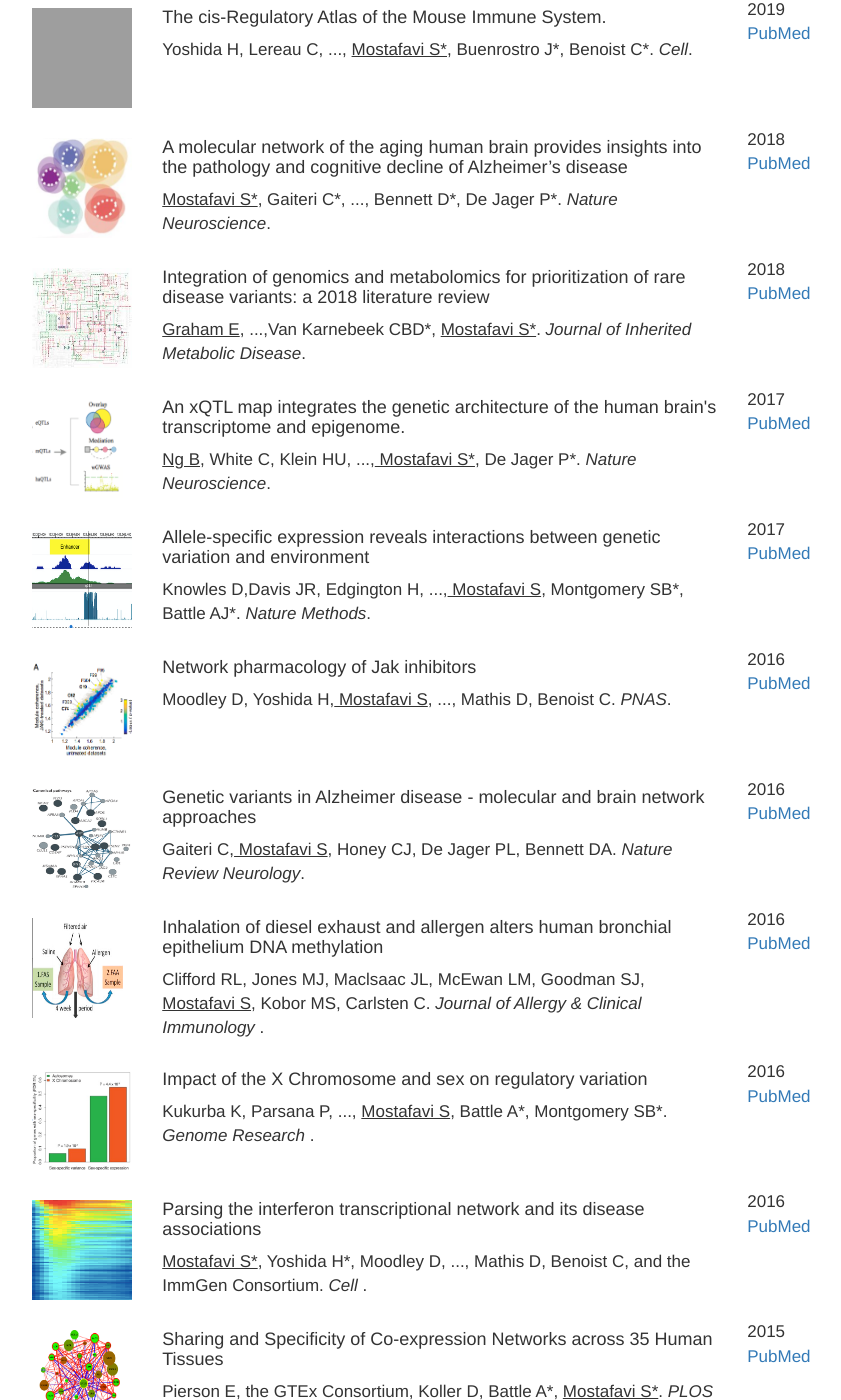
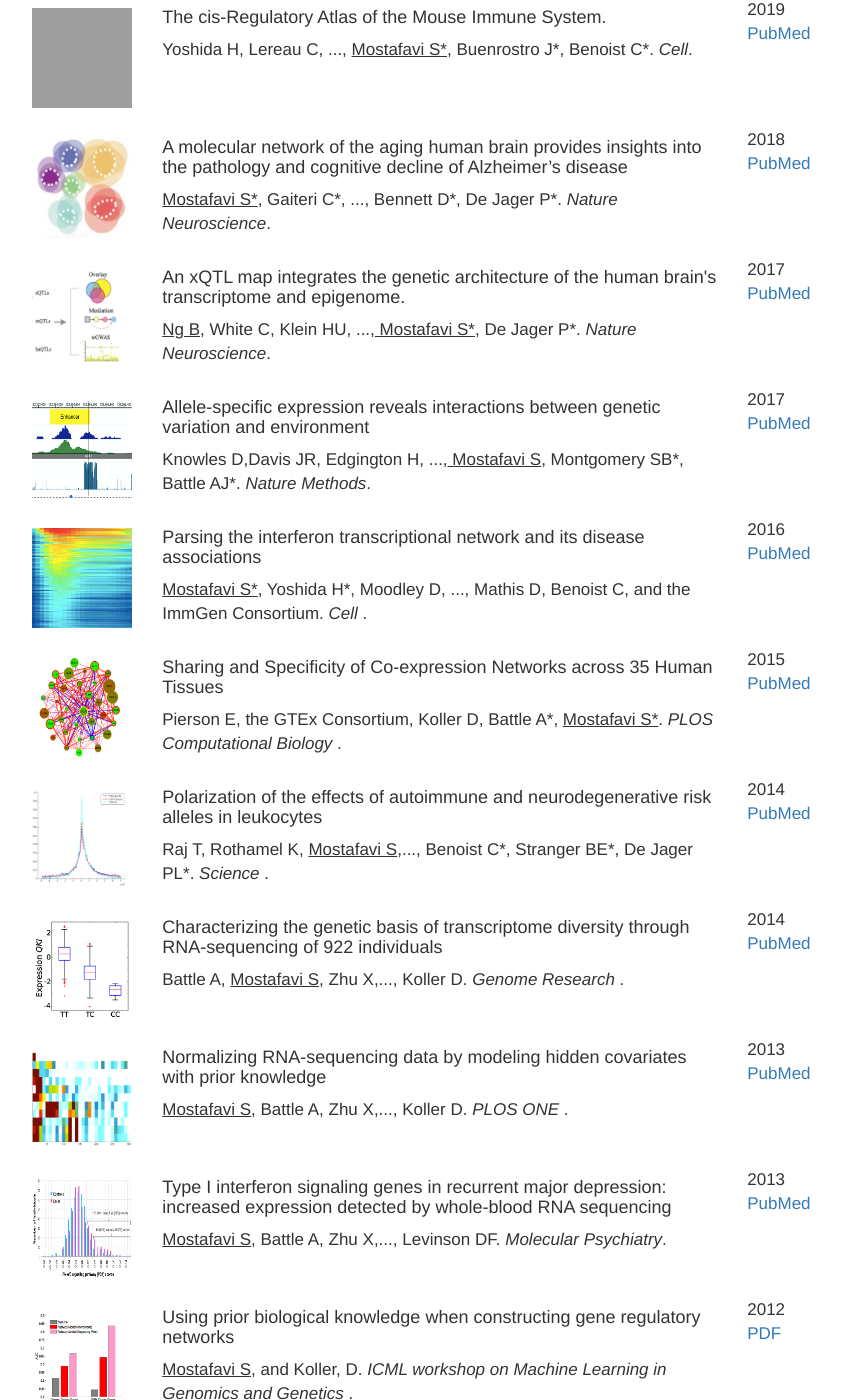
Before and after one commit to saramostafavi/saramostafavi.github.io, a Jekyll site: the page built from publications.html, in a window 1280 px wide and 1400 px high, scrolled down 1262 px. Shown: the whole window, without its empty margins (54-895 px from the left). Built offline with Jekyll 4.4.1, drawn with Linux system fonts in a browser that asks for light colours; nearby versions of some CDN libraries; a style sheet for code colours, icons or effects is not loaded; grey boxes are pictures that could not be loaded.

Commit message:
Update publications.yml

```diff
--- a/_data/publications.yml
+++ b/_data/publications.yml
@@ -106,17 +106,6 @@
     url: https://www.ncbi.nlm.nih.gov/pubmed/29802388
 
 
-- title: >
-    Integration of genomics and metabolomics for prioritization of rare disease variants: a 2018 literature review
-  author: >
-    <u>Graham E</u>, ...,Van Karnebeek CBD*, <u> Mostafavi S*</u>. <I>Journal of Inherited Metabolic Disease</I>.
-  image: ../images/IEMs.jpeg
-  year: 2018
-  repo:
-    name: PubMed
-    url: https://www.ncbi.nlm.nih.gov/pubmed/29721916
-
-
 
 - title: >
     An xQTL map integrates the genetic architecture of the human brain's transcriptome and epigenome.
@@ -141,47 +130,8 @@
     url: https://www.ncbi.nlm.nih.gov/pubmed/28530654
 
 
-- title: >
-    Network pharmacology of Jak inhibitors
-  author: >
-    Moodley D, Yoshida H,<u> Mostafavi S</u>, ..., Mathis D, Benoist C. <I>PNAS</I>.
-  image: ../images/jakpaper.png
-  year: 2016
-  repo:
-    name: PubMed
-    url: http://www.ncbi.nlm.nih.gov/pubmed/27516546
 
 
-- title: >
-    Genetic variants in Alzheimer disease - molecular and brain network approaches
-  author: >
-    Gaiteri C,<u> Mostafavi S</u>, Honey CJ, De Jager PL, Bennett DA. <I>Nature Review Neurology</I>.
-  image: ../images/NNR.png
-  year: 2016
-  repo:
-    name: PubMed
-    url: http://www.ncbi.nlm.nih.gov/pubmed/27197214
-
-- title: >
-    Inhalation of diesel exhaust and allergen alters human bronchial epithelium DNA methylation
-  author: >
-    Clifford RL, Jones MJ, Maclsaac JL, McEwan LM, Goodman SJ,<u> Mostafavi S</u>, Kobor MS, Carlsten C. <I>Journal of Allergy & Clinical Immunology </I>.
-  image: ../images/asthma.png
-  year: 2016
-  repo:
-    name: PubMed
-    url: http://www.ncbi.nlm.nih.gov/pubmed/27321436
-
-
-- title: >
-    Impact of the X Chromosome and sex on regulatory variation
-  author: >
-    Kukurba K, Parsana P, ..., <u> Mostafavi S</u>, Battle A*, Montgomery SB*.  <I>Genome Research </I>.
-  image: ../images/sexspec.png
-  year: 2016
-  repo:
-    name: PubMed
-    url: http://www.ncbi.nlm.nih.gov/pubmed/27197214
 
 - title: >
     Parsing the interferon transcriptional network and its disease associations
```
